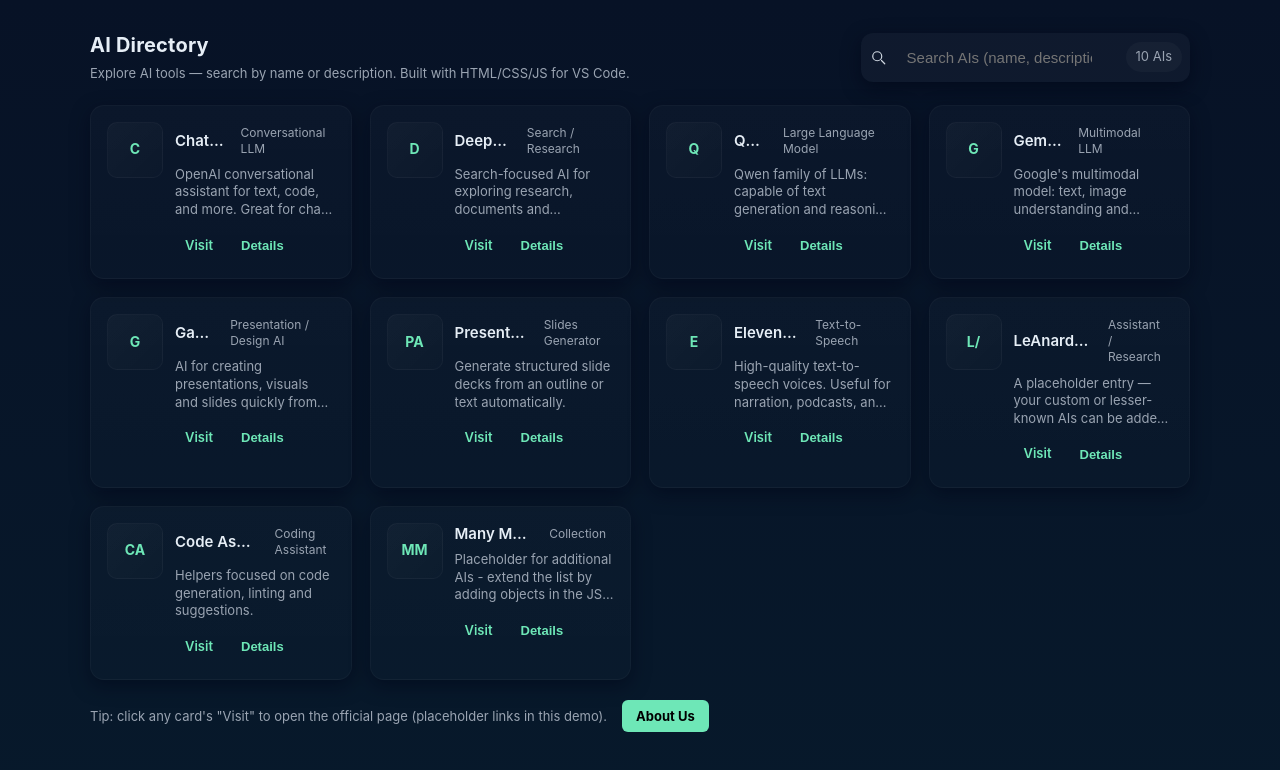
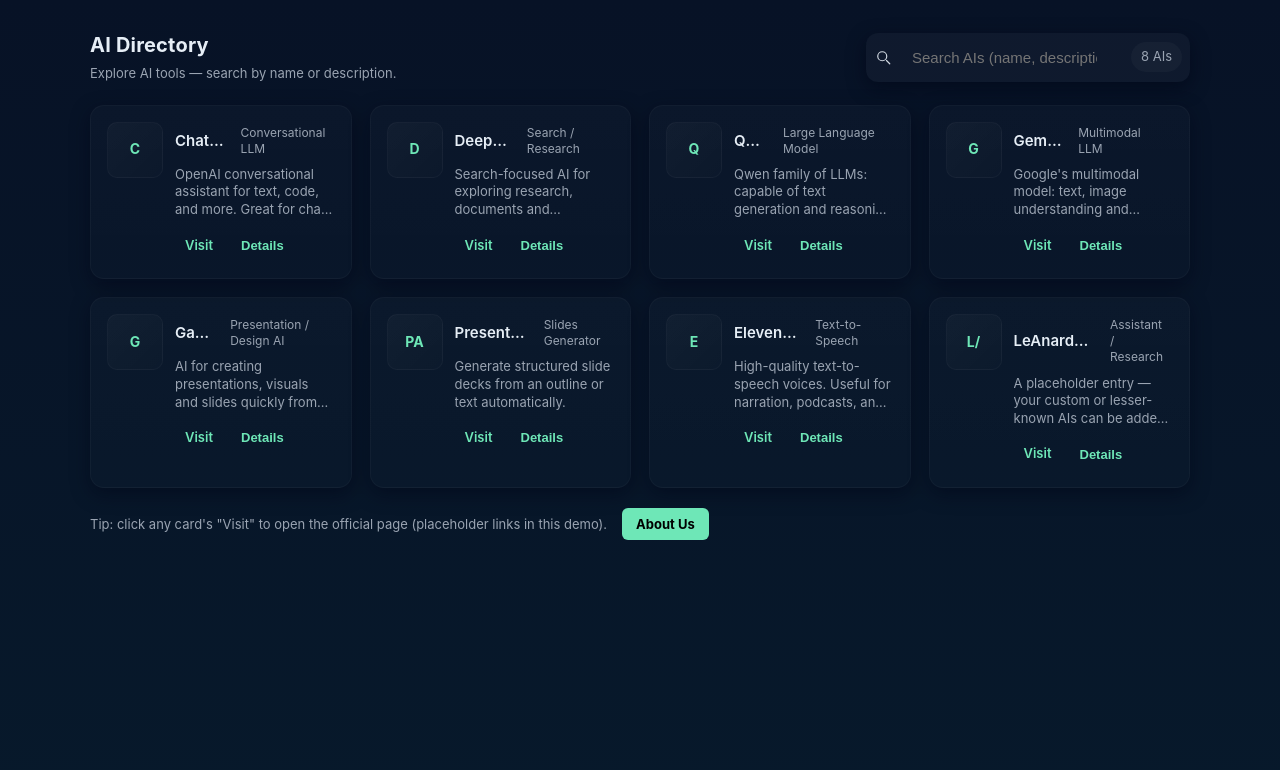
Before and after one commit to varshith9993/git-demo1, a plain HTML site: page index.html in a window 1280 px wide. Drawn offline with Linux system fonts and the light colour scheme.

Commit message:
my 3rd commit

```diff
--- a/index.html
+++ b/index.html
@@ -220,7 +220,7 @@
     <header>
       <div>
         <h1>AI Directory</h1>
-        <p class="lead">Explore AI tools — search by name or description. Built with HTML/CSS/JS for VS Code.</p>
+        <p class="lead">Explore AI tools — search by name or description.</p>
       </div>
 
       <div style="margin-left:auto;display:flex;gap:12px;align-items:center;">
@@ -286,14 +286,14 @@
         id: 'gamma',
         name: 'Gamma',
         type: 'Presentation / Design AI',
-        url: '#',
+        url: 'https://gamma.app/',
         description: 'AI for creating presentations, visuals and slides quickly from prompts and data.'
       },
       {
         id: 'presentationai',
         name: 'Presentation AI',
         type: 'Slides Generator',
-        url: '#',
+        url: 'https://www.presentations.ai/?utm_campaign=Search-Generic-India-Oct2025&utm_source=google&utm_medium=paid-search&device=c&utm_term=presentation%20ai&gad_source=1&gad_campaignid=23047259703&gbraid=0AAAAA_jsDuc0ypEMUloIYRULlSJd-aLbN&gclid=CjwKCAiA8vXIBhAtEiwAf3B-g2PkA44Rlniu5A3lIM4f6ix9qlP3vOOPuS7flj5wxQt6AIRiwdc4choCZbwQAvD_BwE',
         description: 'Generate structured slide decks from an outline or text automatically.'
       },
       {
@@ -304,26 +304,13 @@
         description: 'High-quality text-to-speech voices. Useful for narration, podcasts, and voice generation.'
       },
       {
-        id: 'leanardi',
-        name: 'LeAnardi / Leanardi AI',
+        id: 'leanardo',
+        name: 'LeAnardo / Leanardo AI',
         type: 'Assistant / Research',
-        url: '#',
+        url: 'https://leonardo.ai/',
         description: 'A placeholder entry — your custom or lesser-known AIs can be added here.'
       },
-      {
-        id: 'gpt-coder',
-        name: 'Code Assist (example)',
-        type: 'Coding Assistant',
-        url: '#',
-        description: 'Helpers focused on code generation, linting and suggestions.'
-      },
-      {
-        id: 'manymore',
-        name: 'Many More AIs',
-        type: 'Collection',
-        url: '#',
-        description: 'Placeholder for additional AIs - extend the list by adding objects in the JS array.'
-      }
+
     ];
 
     // ---------- Helpers ----------
```
